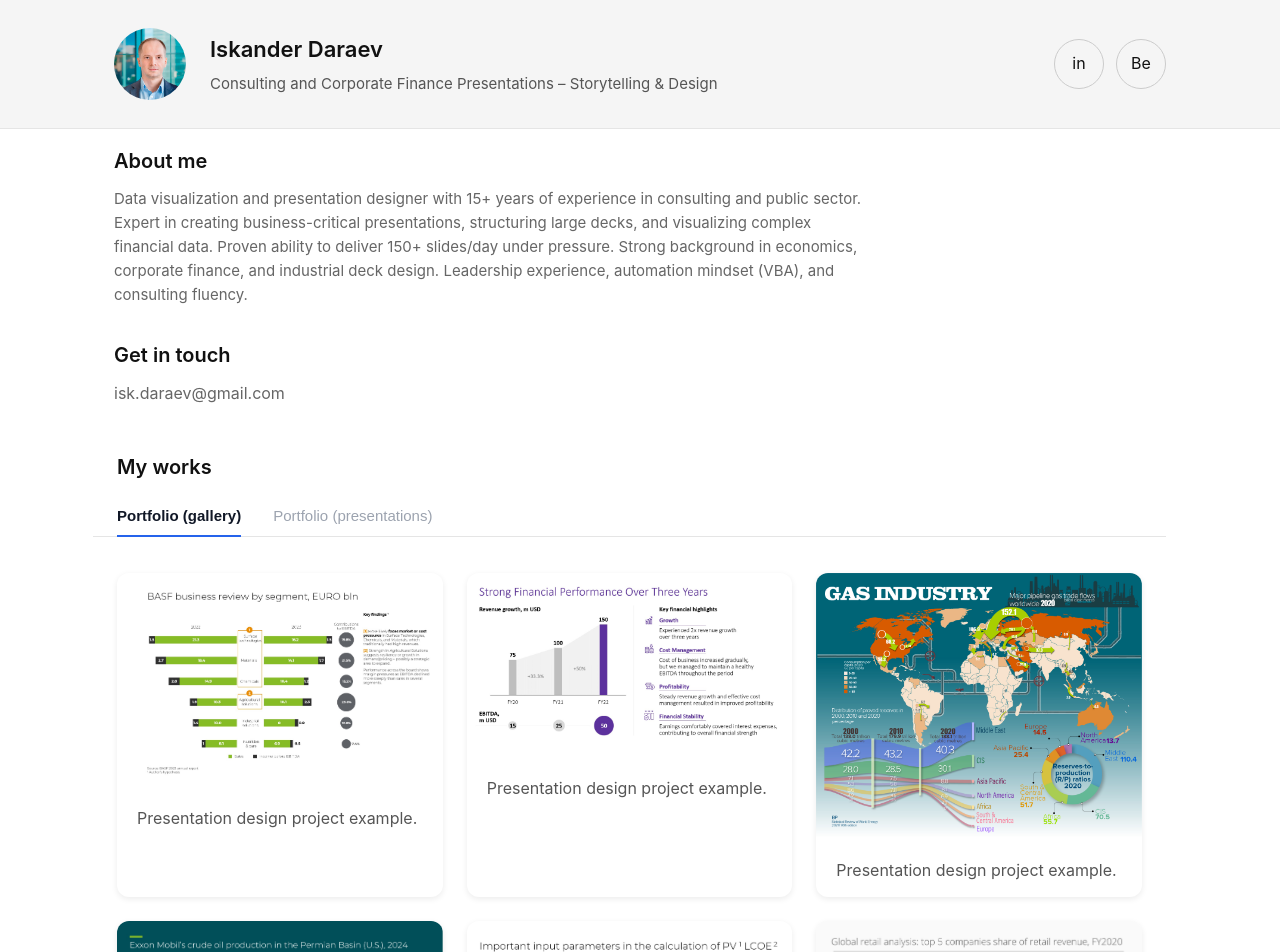
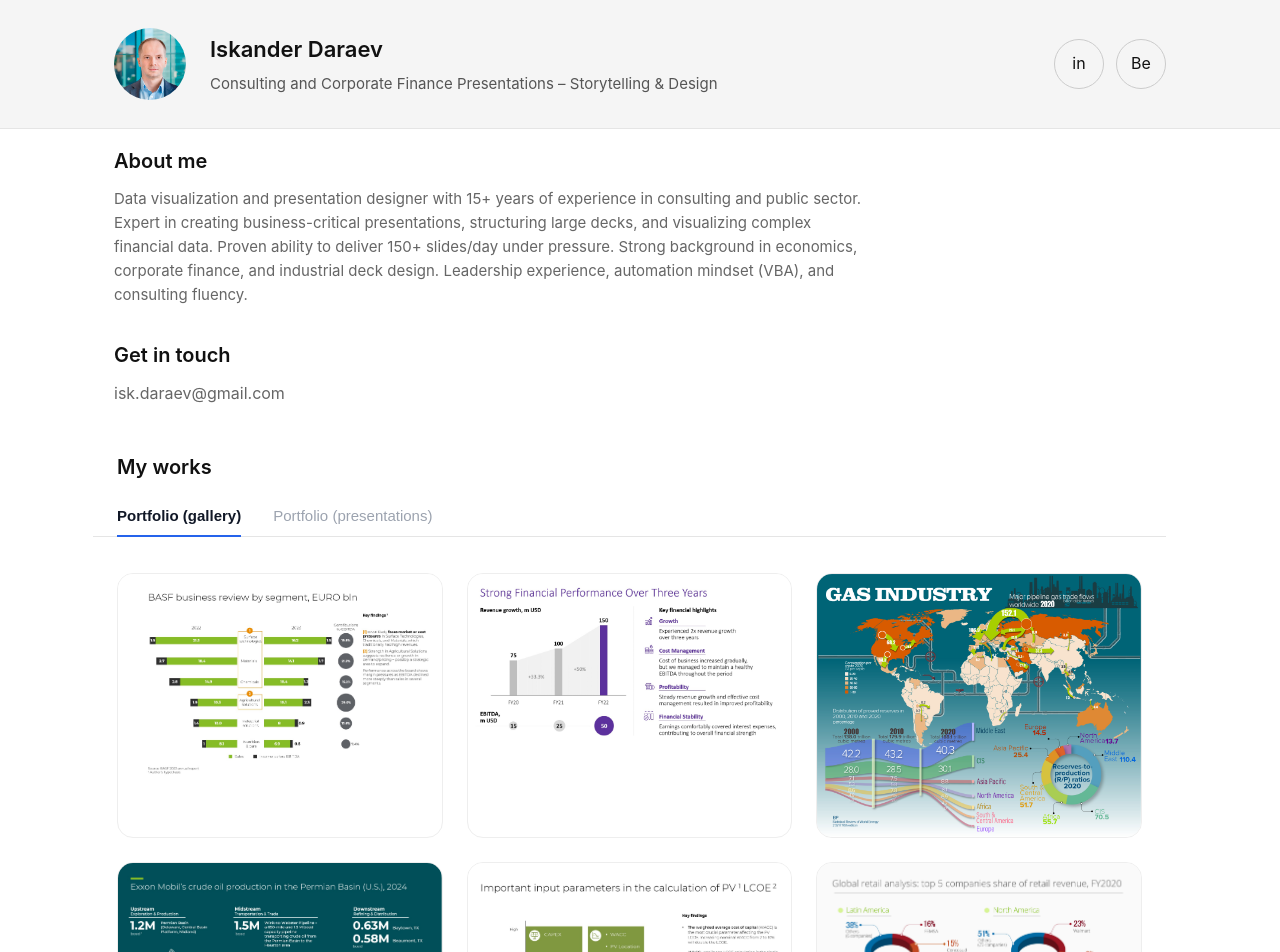
Before and after one commit to isk06/ruportfo, a Next.js app: page / in a window 1280 px wide. Shown: the top 952 px of the page. Built offline with nearby package versions, Linux system fonts and the light colour scheme.

Commit message:
new 008 ver

```diff
--- a/app/page.tsx
+++ b/app/page.tsx
@@ -1,10 +1,9 @@
 import fs from "fs";
 import path from "path";
-import PortfolioTabs from "../components/PortfolioTabs";
+import PortfolioTabs, { PdfData } from "../components/PortfolioTabs";
 import Footer from "../components/Footer";
 
 export default function HomePage() {
-  /* ---------- IMAGES ---------- */
   const imagesDir = path.join(process.cwd(), "public/images");
   const imageFiles = fs.existsSync(imagesDir)
     ? fs
@@ -13,59 +12,32 @@ export default function HomePage() {
         .sort()
     : [];
 
-  /* ---------- PDFS ---------- */
-  const pdfsDir = path.join(process.cwd(), "public/pdfs");
-  const pdfFiles = fs.existsSync(pdfsDir)
-    ? fs
-        .readdirSync(pdfsDir)
-        .filter((file) => /\.pdf$/i.test(file))
-        .sort()
-    : [];
+  const pdfFiles: PdfData[] = [
+    { file: "/pdfs/example1.pdf", cover: "/pdf-covers/example1.png" },
+    { file: "/pdfs/example2.pdf", cover: "/pdf-covers/example2.png" },
+    // Add more PDFs here
+  ];
 
   return (
     <>
-      {/* ================= HERO / HEADER ================= */}
       <section className="hero hero-gray">
         <div className="hero-content">
-          {/* Logo (optional) */}
           <div className="hero-logo">
-            <img
-              src="/avatar.png"
-              alt="Iskander Daraev"
-              className="hero-avatar"
-            />
+            <img src="/avatar.png" alt="Iskander Daraev" className="hero-avatar" />
           </div>
-
-
-          {/* Name & subtitle */}
           <div>
             <h1 className="hero-title">Iskander Daraev</h1>
             <p className="hero-subtitle">
               Consulting and Corporate Finance Presentations – Storytelling & Design
             </p>
           </div>
-
-          {/* Social links */}
           <div className="hero-socials">
-            <a
-              href="https://www.linkedin.com"
-              target="_blank"
-              rel="noreferrer"
-            >
-              in
-            </a>
-            <a
-              href="https://www.behance.net"
-              target="_blank"
-              rel="noreferrer"
-            >
-              Be
-            </a>
+            <a href="https://www.linkedin.com" target="_blank" rel="noreferrer">in</a>
+            <a href="https://www.behance.net" target="_blank" rel="noreferrer">Be</a>
           </div>
         </div>
       </section>
 
-      {/* ================= ABOUT ME ================= */}
       <section className="section">
         <h2>About me</h2>
         <p className="about">
@@ -78,25 +50,17 @@ export default function HomePage() {
         </p>
       </section>
 
-      {/* ================= CONTACT ================= */}
       <section className="section">
         <h2>Get in touch</h2>
         <p className="contact">isk.daraev@gmail.com</p>
       </section>
 
-      {/* ================= WORKS ================= */}
       <section className="section">
         <div className="portfolio-wrapper">
-          {/* title + tabs will be sticky */}
-          <PortfolioTabs
-            images={imageFiles}
-            pdfs={pdfFiles}
-          />
+          <PortfolioTabs images={imageFiles} pdfs={pdfFiles} />
         </div>
       </section>
 
-
-      {/* ================= FOOTER ================= */}
       <Footer />
     </>
   );
--- a/components/PdfCard.tsx
+++ b/components/PdfCard.tsx
@@ -1,38 +1,18 @@
 'use client';
 
-export default function PdfCard({
-  title,
-  file,
-}: {
-  title: string;
+type PdfCardProps = {
   file: string;
-}) {
+  cover: string;
+};
+
+export default function PdfCard({ file, cover }: PdfCardProps) {
   return (
-    <a
-      href={file}
-      target="_blank"
-      rel="noopener noreferrer"
-      style={{
-        display: "block",
-        padding: "20px",
-        borderRadius: "12px",
-        border: "1px solid #e5e5e5",
-        textDecoration: "none",
-        color: "#111",
-        background: "#fff",
-      }}
+    <div
+      className="card pdf-card"
+      style={{ cursor: "pointer" }}
+      onClick={() => window.open(file, "_blank")}
     >
-      <div style={{ fontSize: "14px", color: "#777", marginBottom: "8px" }}>
-        PDF presentation
-      </div>
-
-      <div style={{ fontSize: "16px", fontWeight: 600 }}>
-        {title}
-      </div>
-
-      <div style={{ marginTop: "12px", fontSize: "14px", color: "#1f6fff" }}>
-        Open PDF →
-      </div>
-    </a>
+      <img src={cover} alt="PDF cover" />
+    </div>
   );
 }
--- a/components/PortfolioTabs.tsx
+++ b/components/PortfolioTabs.tsx
@@ -4,12 +4,17 @@ import { useState, useEffect, useRef } from "react";
 import ProjectCard from "./ProjectCard";
 import PdfCard from "./PdfCard";
 
-type Props = {
-  images: string[];
-  pdfs: string[];
+export type PdfData = {
+  file: string;   // path to PDF
+  cover: string;  // path to PDF cover image
 };
 
-export default function PortfolioTabs({ images, pdfs }: Props) {
+type PortfolioTabsProps = {
+  images: string[];
+  pdfs: PdfData[];
+};
+
+export default function PortfolioTabs({ images, pdfs }: PortfolioTabsProps) {
   const [activeTab, setActiveTab] = useState<"gallery" | "pdfs">("gallery");
   const [isFixed, setIsFixed] = useState(false);
 
@@ -19,7 +24,6 @@ export default function PortfolioTabs({ images, pdfs }: Props) {
   useEffect(() => {
     if (!anchorRef.current) return;
 
-    // Capture original Y position ONCE
     freezePoint.current =
       anchorRef.current.getBoundingClientRect().top + window.scrollY;
 
@@ -33,13 +37,10 @@ export default function PortfolioTabs({ images, pdfs }: Props) {
 
   return (
     <>
-      {/* Invisible anchor keeps layout correct */}
       <div ref={anchorRef} />
 
-      {/* STICKY HEADER */}
       <div className={`works-sticky ${isFixed ? "fixed" : ""}`}>
         <h2>My works</h2>
-
         <div className="works-tabs">
           <button
             className={activeTab === "gallery" ? "tab active" : "tab"}
@@ -47,7 +48,6 @@ export default function PortfolioTabs({ images, pdfs }: Props) {
           >
             Portfolio (gallery)
           </button>
-
           <button
             className={activeTab === "pdfs" ? "tab active" : "tab"}
             onClick={() => setActiveTab("pdfs")}
@@ -57,29 +57,19 @@ export default function PortfolioTabs({ images, pdfs }: Props) {
         </div>
       </div>
 
-      {/* CONTENT */}
       <div className="works-content">
         {activeTab === "gallery" && (
           <div className="works-grid">
-            {images.map((img, i) => (
-              <ProjectCard
-                key={img}
-                title={`Image ${i + 1}`}
-                image={`/images/${img}`}
-                description="Presentation design project example."
-              />
+            {images.map((img) => (
+              <ProjectCard key={img} image={`/images/${img}`} />
             ))}
           </div>
         )}
 
         {activeTab === "pdfs" && (
           <div className="works-grid">
-            {pdfs.map((pdf, i) => (
-              <PdfCard
-                key={pdf}
-                title={`Presentation ${i + 1}`}
-                file={`/pdfs/${pdf}`}
-              />
+            {pdfs.map((pdf) => (
+              <PdfCard key={pdf.file} file={pdf.file} cover={pdf.cover} />
             ))}
           </div>
         )}
--- a/components/ProjectCard.tsx
+++ b/components/ProjectCard.tsx
@@ -1,81 +1,24 @@
 'use client';
-
 import { useState } from "react";
 
-export default function ProjectCard({
-  title,
-  image,
-  description,
-}: {
-  title: string;
+type ProjectCardProps = {
   image: string;
-  description: string;
-}) {
-  const [isOpen, setIsOpen] = useState(false);
+};
+
+export default function ProjectCard({ image }: ProjectCardProps) {
+  const [isModalOpen, setIsModalOpen] = useState(false);
 
   return (
     <>
-      {/* Card */}
-      <div
-        style={{
-          background: "#fff",
-          borderRadius: "12px",
-          boxShadow: "0 2px 6px rgba(0,0,0,0.08)",
-          overflow: "hidden",
-          cursor: "zoom-in",
-        }}
-        onClick={() => setIsOpen(true)}
-      >
-        <img
-          src={image}
-          alt={title}
-          style={{
-            width: "100%",
-            height: "auto",
-            display: "block",
-          }}
-        />
-        <div
-          style={{
-            padding: "16px 20px",
-            display: "flex",
-            alignItems: "flex-end", // bottom-align description
-            height: "60px",
-          }}
-        >
-          <p style={{ margin: 0, lineHeight: "1.4", color: "#555" }}>
-            {description}
-          </p>
-        </div>
+      <div className="card" onClick={() => setIsModalOpen(true)}>
+        <img src={image} alt="Portfolio project" />
       </div>
 
-      {/* Pop-up overlay */}
-      {isOpen && (
-        <div
-          onClick={() => setIsOpen(false)}
-          style={{
-            position: "fixed",
-            top: 0,
-            left: 0,
-            width: "100vw",
-            height: "100vh",
-            backgroundColor: "rgba(0,0,0,0.7)",
-            display: "flex",
-            justifyContent: "center",
-            alignItems: "center",
-            zIndex: 1000,
-            cursor: "zoom-out",
-          }}
-        >
-          <img
-            src={image}
-            alt={title}
-            style={{
-              maxWidth: "90%",
-              maxHeight: "90%",
-              borderRadius: "12px",
-            }}
-          />
+      {isModalOpen && (
+        <div className="modal-overlay" onClick={() => setIsModalOpen(false)}>
+          <div className="modal-content">
+            <img src={image} alt="Full size" />
+          </div>
         </div>
       )}
     </>
```
